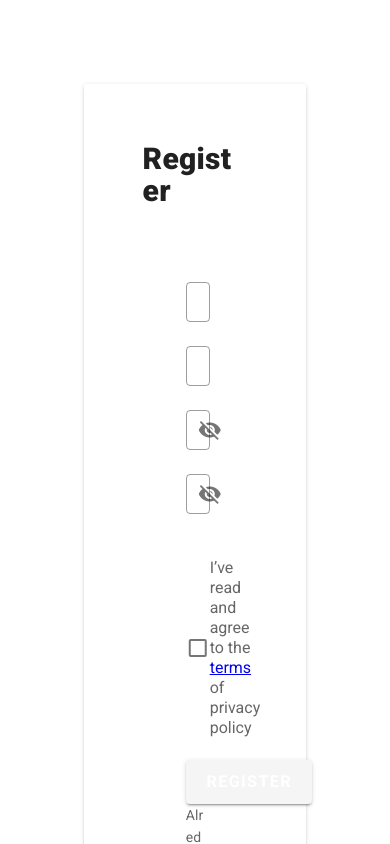
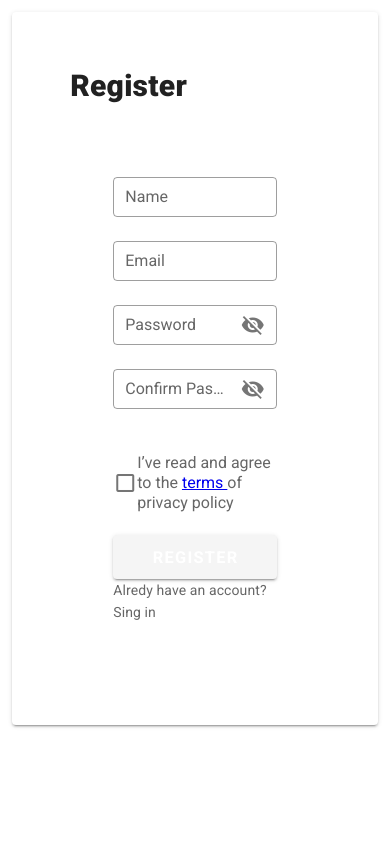
Before and after one commit to ICEI-PUC-Minas-PPLES-TI/plf-es-2022-1-ti5-5104100-DinDin, a Nuxt app in the folder Codigo/dindin-frontend/: page /register in a window 390 px wide. Built offline with nearby package versions, Linux system fonts and the light colour scheme.

Commit message:
Fix widht register web is now responsive

```diff
--- a/Codigo/dindin-frontend/pages/register.vue
+++ b/Codigo/dindin-frontend/pages/register.vue
@@ -1,6 +1,6 @@
 <template>
   <!--Container-->
-  <v-container fluid style="overflow: auto; padding: 10vh">
+  <v-container class="fill-height" fluid>
     <v-row align="center" justify="center" dense>
       <v-col cols="12" sm="12" md="10" lg="6">
         <v-card width="100%" style="padding: 5vh">
```
